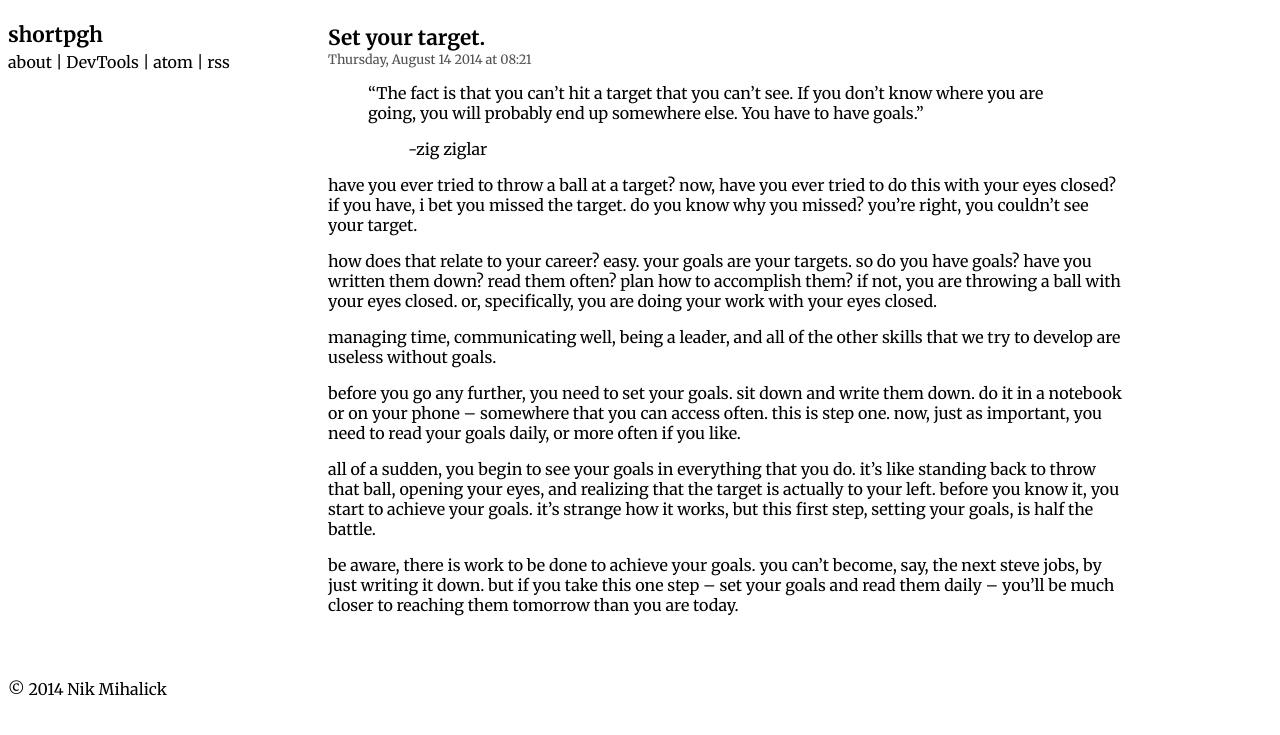
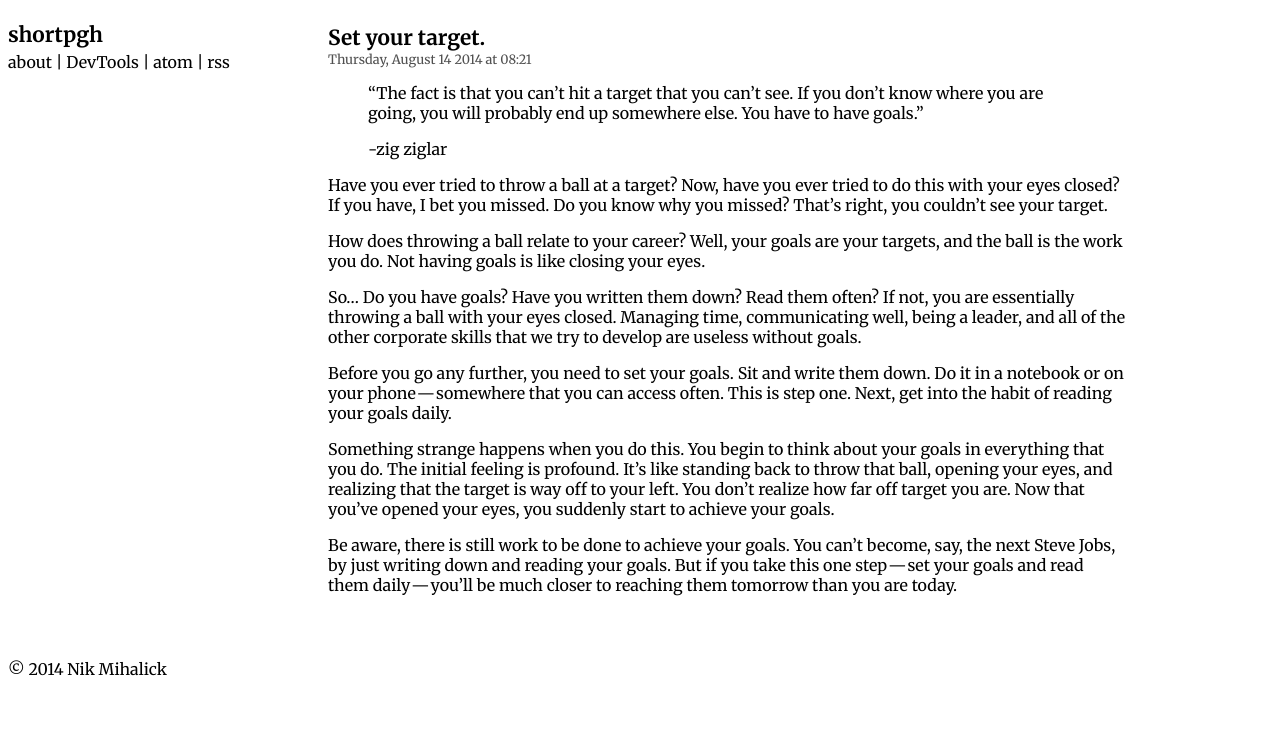
Before and after one commit to shortpgh/site, a Jekyll site: the page built from _posts/2014-08-14-set-your-target.md, in a window 1280 px wide. Shown: the top 735 px of the page. Built offline with Jekyll 4.4.1, drawn with Linux system fonts in a browser that asks for light colours; Markdown is read by kramdown in place of the engine named in the settings.

Commit message:
textual updates to the post.

```diff
--- a/_posts/2014-08-14-set-your-target.md
+++ b/_posts/2014-08-14-set-your-target.md
@@ -7,35 +7,36 @@ tags: productive-and-agile
 ---
 
 
-> "The fact is that you can’t hit a target that you can’t see.
-> If you don’t know where you are going, you will probably end
-> up somewhere else. You have to have goals."
->> -zig ziglar
+> “The fact is that you can’t hit a target that you can’t see. If you don’t know
+> where you are going, you will probably end up somewhere else. You have to have
+> goals.”
+>
+> -zig ziglar
 
-have you ever tried to throw a ball at a target?
-now, have you ever tried to do this with your eyes
-closed? if you have, i bet you missed the target. do
-you know why you missed? you're right, you couldn't see your target.
+Have you ever tried to throw a ball at a target? Now, have you ever tried to do
+this with your eyes closed? If you have, I bet you missed. Do you know why you
+missed? That’s right, you couldn’t see your target.
 
-how does that relate to your career? easy. your goals are your targets. so do
-you have goals? have you written them down? read them often?
-plan how to accomplish them? if not, you are throwing a ball with your eyes
-closed. or, specifically, you are doing your work with your eyes closed.
+How does throwing a ball relate to your career? Well, your goals are your
+targets, and the ball is the work you do. Not having goals is like closing your
+eyes.
 
-managing time, communicating well, being a leader, and all of the other
-skills that we try to develop are useless without goals.
+So… Do you have goals? Have you written them down? Read them often? If not, you
+are essentially throwing a ball with your eyes closed. Managing time,
+communicating well, being a leader, and all of the other corporate skills that
+we try to develop are useless without goals.
 
-before you go any further, you need to set your goals. sit down and write them
-down. do it in a notebook or on your phone -- somewhere that you can access
-often. this is step one. now, just as important, you need to
-read your goals daily, or more often if you like.
+Before you go any further, you need to set your goals. Sit and write them down.
+Do it in a notebook or on your phone — somewhere that you can access often. This
+is step one. Next, get into the habit of reading your goals daily.
 
-all of a sudden, you begin to see your goals in everything that you do. it's like standing back to throw
-that ball, opening your eyes, and realizing that the target is actually to your
-left. before you know it, you start to achieve your goals. it's strange how it
-works, but this first step, setting your goals, is half the battle.
+Something strange happens when you do this. You begin to think about your goals
+in everything that you do. The initial feeling is profound. It’s like standing
+back to throw that ball, opening your eyes, and realizing that the target is way
+off to your left. You don’t realize how far off target you are. Now that you’ve
+opened your eyes, you suddenly start to achieve your goals.
 
-be aware, there is work to be done to achieve your goals. you can't become,
-say, the next steve jobs, by just writing it down. but if you take this one step --
-set your goals and read them daily -- you'll be much closer to reaching them
-tomorrow than you are today.
+Be aware, there is still work to be done to achieve your goals. You can’t
+become, say, the next Steve Jobs, by just writing down and reading your goals.
+But if you take this one step — set your goals and read them daily — you’ll be
+much closer to reaching them tomorrow than you are today.
```
